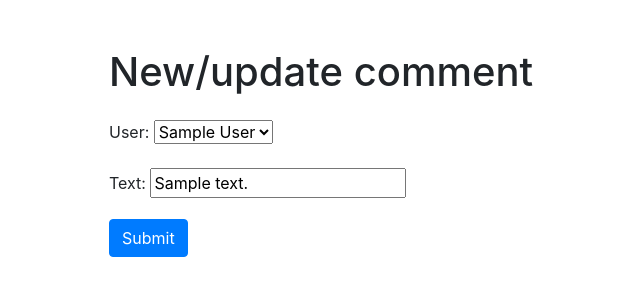
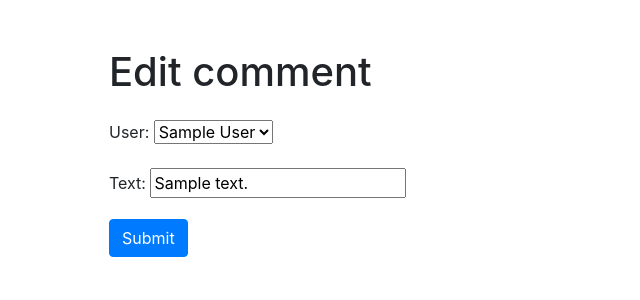
Before and after one commit to brittanylau/35px, a Django app: page /post/1/comment/update in a window 1280 px wide. Shown: the part 56-356 px from the top of the page, without its empty margins (166-806 px from the left). Run offline with Django 3.2, Linux system fonts and the light colour scheme; tables that the repository leaves empty hold one stand-in row (values such as "Sample post"); some libraries are stand-ins or nearby versions.

Commit message:
Separating create/update templates

```diff
--- a/feed/templates/feed/posts/post_form.html
+++ b/feed/templates/feed/comments/comment_create.html
@@ -1,9 +1,9 @@
 {% extends 'feed/base.html' %}
 
 {% block content %}
-<h1 class="mb-4">New/update post</h1>
-<img class="post-form-photo mb-4" src="{{ post.image.url }}" alt="{{ post.title }}">
-<form method="post" enctype="multipart/form-data">
+<h1 class="mb-4">New comment</h1>
+
+<form method="post">
   {% csrf_token %}
   {{ form.as_p }}
   <input class="btn btn-primary" type="submit" value="Submit"/>
--- /dev/null
+++ b/feed/templates/feed/comments/comment_edit.html
@@ -0,0 +1,11 @@
+{% extends 'feed/base.html' %}
+
+{% block content %}
+<h1 class="mb-4">Edit comment</h1>
+
+<form method="post">
+  {% csrf_token %}
+  {{ form.as_p }}
+  <input class="btn btn-primary" type="submit" value="Submit"/>
+</form>
+{% endblock %}
--- a/feed/templates/feed/comments/comment_form.html
+++ b/feed/templates/feed/posts/post_edit.html
@@ -1,9 +1,9 @@
 {% extends 'feed/base.html' %}
 
 {% block content %}
-<h1 class="mb-4">New/update comment</h1>
-
-<form method="post">
+<h1 class="mb-4">Edit post</h1>
+<img class="post-form-photo mb-4" src="{{ post.image.url }}" alt="{{ post.title }}">
+<form method="post" enctype="multipart/form-data">
   {% csrf_token %}
   {{ form.as_p }}
   <input class="btn btn-primary" type="submit" value="Submit"/>
--- a/feed/views.py
+++ b/feed/views.py
@@ -45,12 +45,12 @@ class PostDetail(DetailView):
 class PostCreate(CreateView):
     model = Post
     fields = [ 'user', 'image', 'title', 'caption', 'taken_on', 'tags' ]
-    template_name=POST_TEMPLATE_DIR + "post_form.html"
+    template_name=POST_TEMPLATE_DIR + "post_create.html"
 
 class PostUpdate(UpdateView):
     model = Post
     fields = [ 'title', 'caption', 'taken_on', 'tags' ]
-    template_name=POST_TEMPLATE_DIR + "post_form.html"
+    template_name=POST_TEMPLATE_DIR + "post_edit.html"
 
 class PostDelete(DeleteView):
     model = Post
@@ -61,18 +61,18 @@ class PostDelete(DeleteView):
 
 class CommentList(ListView):
     model = Comment
-    ordering = ['posted_on']
+    ordering = ['-posted_on']
     template_name=COMMENT_TEMPLATE_DIR + 'comment_list.html'
 
 class CommentCreate(CreateView):
     model = Comment
     fields = [ 'user', 'post', 'text' ]
-    template_name=COMMENT_TEMPLATE_DIR + "comment_form.html"
+    template_name=COMMENT_TEMPLATE_DIR + "comment_create.html"
 
 class CommentUpdate(UpdateView):
     model = Comment
     fields = [ 'user', 'text' ]
-    template_name=COMMENT_TEMPLATE_DIR + "comment_form.html"
+    template_name=COMMENT_TEMPLATE_DIR + "comment_edit.html"
 
 class CommentDelete(DeleteView):
     model = Comment
```
Also changed, not shown: feed/templates/feed/posts/post_create.html (added, +10 -0 lines).
